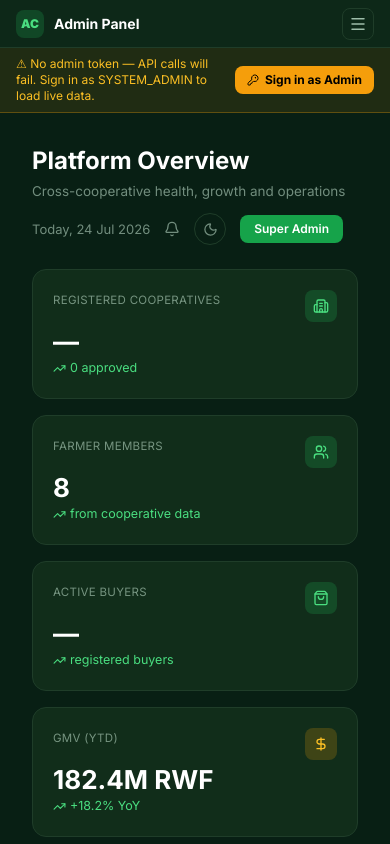
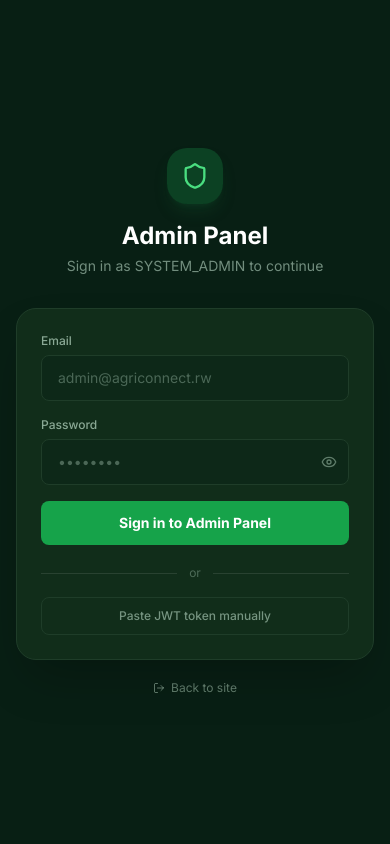
Before and after one commit to Emerance63/AGRI_connect_Frotned-end, a Next.js app: page /admin in a window 390 px wide. Shown: the top 844 px of the page. Built offline with nearby package versions, Linux system fonts and the light colour scheme; no server answers.

Commit message:
feat: replace admin banner with full-screen login gate before entering admin dashboard

```diff
--- a/src/app/admin/layout.tsx
+++ b/src/app/admin/layout.tsx
@@ -1,48 +1,38 @@
 "use client";
 
 import { useEffect, useState } from "react";
+import Link from "next/link";
 import AdminSidebar from "@/components/admin/Adminsidebar";
-import { Menu, X, KeyRound, Shield } from "lucide-react";
+import { Menu, X, Shield, LogOut, Eye, EyeOff } from "lucide-react";
 import { getToken, saveToken, apiLogin } from "@/lib/apiClient";
 
-export default function AdminLayout({ children }: { children: React.ReactNode }) {
-  const [sidebarOpen, setSidebarOpen] = useState(false);
-  const [showModal, setShowModal] = useState(false);
-  const [hasToken, setHasToken] = useState(false);
-
-  // Login form
+// ── Full-screen admin login page ──────────────────────────────────────────────
+function AdminLoginPage({ onSuccess }: { onSuccess: () => void }) {
   const [email, setEmail] = useState("");
   const [password, setPassword] = useState("");
-  const [loginError, setLoginError] = useState("");
-  const [loginLoading, setLoginLoading] = useState(false);
-
-  // Manual token paste
+  const [showPassword, setShowPassword] = useState(false);
+  const [error, setError] = useState("");
+  const [loading, setLoading] = useState(false);
+  const [showPaste, setShowPaste] = useState(false);
   const [tokenInput, setTokenInput] = useState("");
-  const [showPaste, setShowPaste] = useState(false);
-
-  useEffect(() => {
-    setHasToken(Boolean(getToken()));
-  }, []);
 
   async function handleLogin(e: React.FormEvent) {
     e.preventDefault();
-    setLoginLoading(true);
-    setLoginError("");
+    setLoading(true);
+    setError("");
     try {
       const data = await apiLogin(email, password);
       saveToken(data.accessToken);
-      setHasToken(true);
-      setShowModal(false);
-      window.location.reload();
+      onSuccess();
     } catch (err) {
       const msg = err instanceof Error ? err.message : String(err);
       if (msg.includes("401") || msg.includes("403")) {
-        setLoginError("Invalid credentials or account does not have SYSTEM_ADMIN role.");
+        setError("Invalid credentials or account does not have SYSTEM_ADMIN role.");
       } else {
-        setLoginError("Unable to connect to server. Try pasting a token manually.");
+        setError("Unable to connect. Check your internet connection or paste a JWT token manually.");
       }
     } finally {
-      setLoginLoading(false);
+      setLoading(false);
     }
   }
 
@@ -51,117 +41,74 @@ export default function AdminLayout({ children }: { children: React.ReactNode })
     const t = tokenInput.trim().replace(/^Bearer\s+/i, "");
     if (t) {
       saveToken(t);
-      setHasToken(true);
-      setShowModal(false);
-      window.location.reload();
-    }
-  }
-
-  function handleSignOut() {
-    if (typeof window !== "undefined") {
-      localStorage.removeItem("agriconnect_jwt");
-      setHasToken(false);
-      window.location.reload();
+      onSuccess();
     }
   }
 
   return (
-    <div className="min-h-screen bg-[#081F14] flex flex-col">
+    <div className="min-h-screen bg-[#081F14] flex items-center justify-center p-4">
+      <div className="w-full max-w-sm">
 
-      {/* ── Mobile top bar ── */}
-      <header className="flex h-12 shrink-0 items-center justify-between border-b border-[#1f3d29] bg-[#0d2818] px-4 lg:hidden">
-        <div className="flex items-center gap-2.5">
-          <div className="w-7 h-7 rounded-lg bg-green-500/20 text-green-400 flex items-center justify-center text-xs font-black">AC</div>
-          <span className="text-sm font-bold text-white">Admin Panel</span>
+        {/* Logo */}
+        <div className="flex flex-col items-center mb-8">
+          <div className="flex h-14 w-14 items-center justify-center rounded-2xl bg-green-500/20 text-green-400 mb-4 shadow-lg shadow-green-900/30">
+            <Shield size={28} />
           </div>
-        <button onClick={() => setSidebarOpen(true)}
-          className="flex h-8 w-8 items-center justify-center rounded-lg border border-[#1f3d29] text-green-100/70 hover:bg-white/5"
-          aria-label="Open sidebar">
-          <Menu size={18} />
-        </button>
-      </header>
-
-      {/* ── Warning banner when no token ── */}
-      {!hasToken && (
-        <div className="flex items-center justify-between gap-3 border-b border-amber-500/30 bg-amber-500/10 px-4 py-2 text-xs text-amber-400">
-          <span>⚠ No admin token — API calls will fail. Sign in as SYSTEM_ADMIN to load live data.</span>
-          <button
-            onClick={() => setShowModal(true)}
-            className="flex items-center gap-1.5 rounded-lg bg-amber-500 px-3 py-1.5 text-xs font-bold text-black hover:bg-amber-400 transition whitespace-nowrap"
-          >
-            <KeyRound size={12} /> Sign in as Admin
-          </button>
-        </div>
-      )}
-
-      {/* ── Token confirmed banner ── */}
-      {hasToken && (
-        <div className="flex items-center justify-between gap-3 border-b border-green-500/20 bg-green-500/5 px-4 py-2 text-xs text-green-400">
-          <span className="flex items-center gap-1.5"><Shield size={12} /> Admin token active — API calls enabled.</span>
-          <button onClick={handleSignOut} className="text-green-100/40 hover:text-red-400 transition text-xs">
-            Sign out
-          </button>
-        </div>
-      )}
-
-      {/* ── Admin auth modal ── */}
-      {showModal && (
-        <div className="fixed inset-0 z-50 flex items-center justify-center bg-black/70 p-4">
-          <div className="w-full max-w-md rounded-2xl border border-[#1f3d29] bg-[#112d1a] p-6 shadow-2xl">
-            <div className="flex items-center justify-between mb-5">
-              <div className="flex items-center gap-2.5">
-                <div className="w-8 h-8 rounded-lg bg-green-500/20 text-green-400 flex items-center justify-center">
-                  <Shield size={16} />
-                </div>
-                <h2 className="text-base font-bold text-white">Admin Sign In</h2>
-              </div>
-              <button type="button" onClick={() => setShowModal(false)} className="text-green-100/50 hover:text-white">
-                <X size={18} />
-              </button>
+          <h1 className="text-2xl font-bold text-white">Admin Panel</h1>
+          <p className="text-sm text-green-100/50 mt-1">Sign in as SYSTEM_ADMIN to continue</p>
         </div>
 
+        <div className="rounded-2xl border border-[#1f3d29] bg-[#112d1a] p-6 shadow-2xl">
+
           {!showPaste ? (
-              <>
-                <form onSubmit={handleLogin} className="space-y-3">
+            <form onSubmit={handleLogin} className="space-y-4">
               <div>
                 <label className="block text-xs font-medium text-green-100/60 mb-1.5">Email</label>
                 <input
                   type="email"
                   required
                   value={email}
-                      onChange={(e) => { setEmail(e.target.value); setLoginError(""); }}
+                  onChange={(e) => { setEmail(e.target.value); setError(""); }}
                   placeholder="admin@agriconnect.rw"
-                      className="w-full rounded-lg border border-[#1f3d29] bg-[#0d2818] px-3 py-2.5 text-sm text-white placeholder:text-green-100/30 outline-none focus:border-green-500 transition"
+                  className="w-full rounded-lg border border-[#1f3d29] bg-[#0d2818] px-4 py-3 text-sm text-white placeholder:text-green-100/30 outline-none focus:border-green-500 transition"
                 />
               </div>
               <div>
                 <label className="block text-xs font-medium text-green-100/60 mb-1.5">Password</label>
+                <div className="relative">
                   <input
-                      type="password"
+                    type={showPassword ? "text" : "password"}
                     required
                     value={password}
-                      onChange={(e) => { setPassword(e.target.value); setLoginError(""); }}
+                    onChange={(e) => { setPassword(e.target.value); setError(""); }}
                     placeholder="••••••••"
-                      className="w-full rounded-lg border border-[#1f3d29] bg-[#0d2818] px-3 py-2.5 text-sm text-white placeholder:text-green-100/30 outline-none focus:border-green-500 transition"
+                    className="w-full rounded-lg border border-[#1f3d29] bg-[#0d2818] px-4 py-3 pr-10 text-sm text-white placeholder:text-green-100/30 outline-none focus:border-green-500 transition"
                   />
+                  <button
+                    type="button"
+                    onClick={() => setShowPassword((v) => !v)}
+                    className="absolute right-3 top-1/2 -translate-y-1/2 text-green-100/40 hover:text-green-100/70"
+                  >
+                    {showPassword ? <EyeOff size={16} /> : <Eye size={16} />}
+                  </button>
+                </div>
               </div>
 
-                  {loginError && (
-                    <p className="rounded-lg border border-red-500/30 bg-red-500/10 px-3 py-2 text-xs text-red-400">
-                      {loginError}
-                    </p>
+              {error && (
+                <div className="rounded-lg border border-red-500/30 bg-red-500/10 px-3 py-2.5 text-xs text-red-400">
+                  {error}
+                </div>
               )}
 
               <button
                 type="submit"
-                    disabled={loginLoading}
-                    className="w-full rounded-lg bg-green-600 py-2.5 text-sm font-bold text-white hover:bg-green-500 disabled:opacity-50 transition"
+                disabled={loading}
+                className="w-full rounded-lg bg-green-600 py-3 text-sm font-bold text-white hover:bg-green-500 disabled:opacity-50 transition"
               >
-                    {loginLoading ? "Signing in…" : "Sign in as SYSTEM_ADMIN"}
+                {loading ? "Signing in…" : "Sign in to Admin Panel"}
               </button>
-                </form>
 
-                <div className="mt-4 flex items-center gap-3">
+              <div className="flex items-center gap-3 pt-1">
                 <span className="h-px flex-1 bg-white/10" />
                 <span className="text-xs text-green-100/30">or</span>
                 <span className="h-px flex-1 bg-white/10" />
@@ -170,13 +117,20 @@ export default function AdminLayout({ children }: { children: React.ReactNode })
               <button
                 type="button"
                 onClick={() => setShowPaste(true)}
-                  className="mt-3 w-full rounded-lg border border-[#1f3d29] py-2 text-xs font-medium text-green-100/50 hover:bg-white/5 transition"
+                className="w-full rounded-lg border border-[#1f3d29] py-2.5 text-xs font-medium text-green-100/50 hover:bg-white/5 transition"
               >
                 Paste JWT token manually
               </button>
-              </>
+            </form>
           ) : (
-              <form onSubmit={handlePasteToken} className="space-y-3">
+            <form onSubmit={handlePasteToken} className="space-y-4">
+              <button
+                type="button"
+                onClick={() => setShowPaste(false)}
+                className="flex items-center gap-1.5 text-xs text-green-100/50 hover:text-white transition mb-1"
+              >
+                ← Back to login
+              </button>
               <p className="text-xs text-green-100/50">
                 Get your token from{" "}
                 <a
@@ -191,32 +145,88 @@ export default function AdminLayout({ children }: { children: React.ReactNode })
               </p>
               <textarea
                 required
-                  rows={4}
+                rows={5}
                 value={tokenInput}
                 onChange={(e) => setTokenInput(e.target.value)}
                 placeholder="eyJhbGciOiJIUzI1NiIsInR5cCI6IkpXVCJ9..."
                 className="w-full rounded-lg border border-[#1f3d29] bg-[#0d2818] px-3 py-2.5 text-xs text-white placeholder:text-green-100/20 outline-none focus:border-green-500 font-mono resize-none"
               />
-                <div className="flex gap-3">
-                  <button
-                    type="button"
-                    onClick={() => setShowPaste(false)}
-                    className="flex-1 rounded-lg border border-[#1f3d29] py-2 text-xs font-medium text-green-100/60 hover:bg-white/5"
-                  >
-                    ← Back
-                  </button>
               <button
                 type="submit"
-                    className="flex-1 rounded-lg bg-green-600 py-2 text-xs font-bold text-white hover:bg-green-500"
+                className="w-full rounded-lg bg-green-600 py-3 text-sm font-bold text-white hover:bg-green-500 transition"
               >
-                    Use Token
+                Use this token
               </button>
-                </div>
             </form>
           )}
         </div>
+
+        <Link
+          href="/"
+          className="mt-5 flex items-center justify-center gap-1.5 text-xs text-green-100/40 hover:text-green-100/70 transition"
+        >
+          <LogOut size={12} /> Back to site
+        </Link>
       </div>
-      )}
+    </div>
+  );
+}
+
+// ── Admin layout ──────────────────────────────────────────────────────────────
+export default function AdminLayout({ children }: { children: React.ReactNode }) {
+  const [sidebarOpen, setSidebarOpen] = useState(false);
+  const [authenticated, setAuthenticated] = useState<boolean | null>(null);
+
+  useEffect(() => {
+    setAuthenticated(Boolean(getToken()));
+  }, []);
+
+  function handleSignOut() {
+    localStorage.removeItem("agriconnect_jwt");
+    setAuthenticated(false);
+  }
+
+  // Loading state
+  if (authenticated === null) {
+    return <div className="min-h-screen bg-[#081F14]" />;
+  }
+
+  // Not authenticated — show full-screen login
+  if (!authenticated) {
+    return <AdminLoginPage onSuccess={() => setAuthenticated(true)} />;
+  }
+
+  // Authenticated — show admin dashboard
+  return (
+    <div className="min-h-screen bg-[#081F14] flex flex-col">
+
+      {/* Mobile top bar */}
+      <header className="flex h-12 shrink-0 items-center justify-between border-b border-[#1f3d29] bg-[#0d2818] px-4 lg:hidden">
+        <div className="flex items-center gap-2.5">
+          <div className="w-7 h-7 rounded-lg bg-green-500/20 text-green-400 flex items-center justify-center text-xs font-black">AC</div>
+          <span className="text-sm font-bold text-white">Admin Panel</span>
+        </div>
+        <button
+          onClick={() => setSidebarOpen(true)}
+          className="flex h-8 w-8 items-center justify-center rounded-lg border border-[#1f3d29] text-green-100/70 hover:bg-white/5"
+          aria-label="Open sidebar"
+        >
+          <Menu size={18} />
+        </button>
+      </header>
+
+      {/* Desktop top bar */}
+      <div className="hidden lg:flex h-11 shrink-0 items-center justify-end gap-3 border-b border-[#1f3d29] bg-[#0d2818] px-6">
+        <span className="flex items-center gap-1.5 text-xs text-green-400">
+          <Shield size={12} /> Admin token active
+        </span>
+        <button
+          onClick={handleSignOut}
+          className="flex items-center gap-1.5 text-xs text-green-100/40 hover:text-red-400 transition"
+        >
+          <LogOut size={12} /> Sign out
+        </button>
+      </div>
 
       <div className="flex flex-1 overflow-hidden">
 
@@ -227,9 +237,11 @@ export default function AdminLayout({ children }: { children: React.ReactNode })
 
         {/* Sidebar */}
         <aside className={`fixed inset-y-0 left-0 z-50 w-64 flex-col bg-[#0d2818] transition-transform duration-300 lg:relative lg:translate-x-0 lg:flex ${sidebarOpen ? "flex translate-x-0" : "-translate-x-full"}`}>
-          <button onClick={() => setSidebarOpen(false)}
+          <button
+            onClick={() => setSidebarOpen(false)}
             className="absolute right-3 top-3 flex h-7 w-7 items-center justify-center rounded-lg text-green-100/50 hover:bg-white/5 lg:hidden"
-            aria-label="Close sidebar">
+            aria-label="Close sidebar"
+          >
             <X size={16} />
           </button>
           <AdminSidebar onClose={() => setSidebarOpen(false)} />
```
Lines whose indentation alone changed are shown as unchanged.
